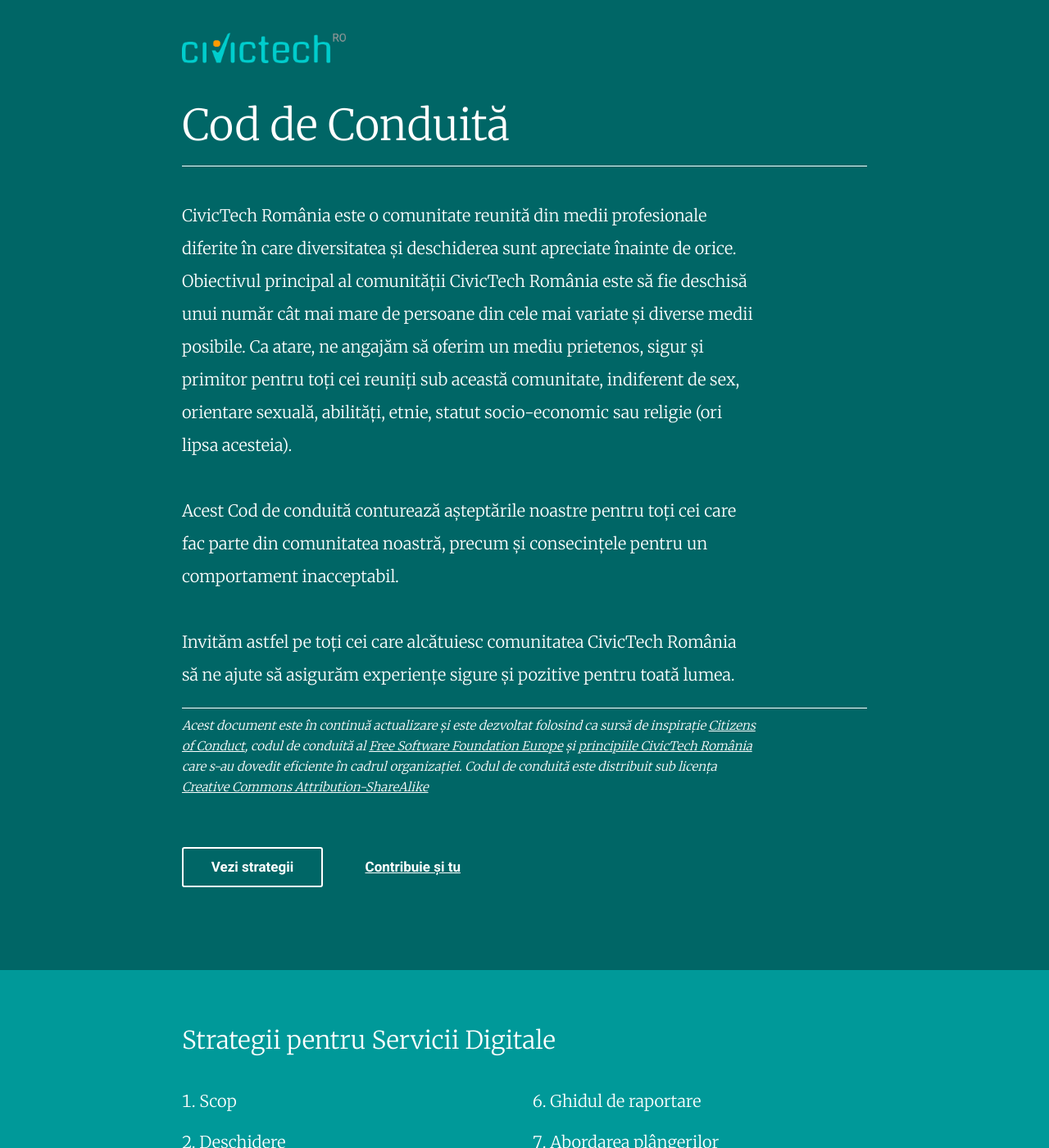
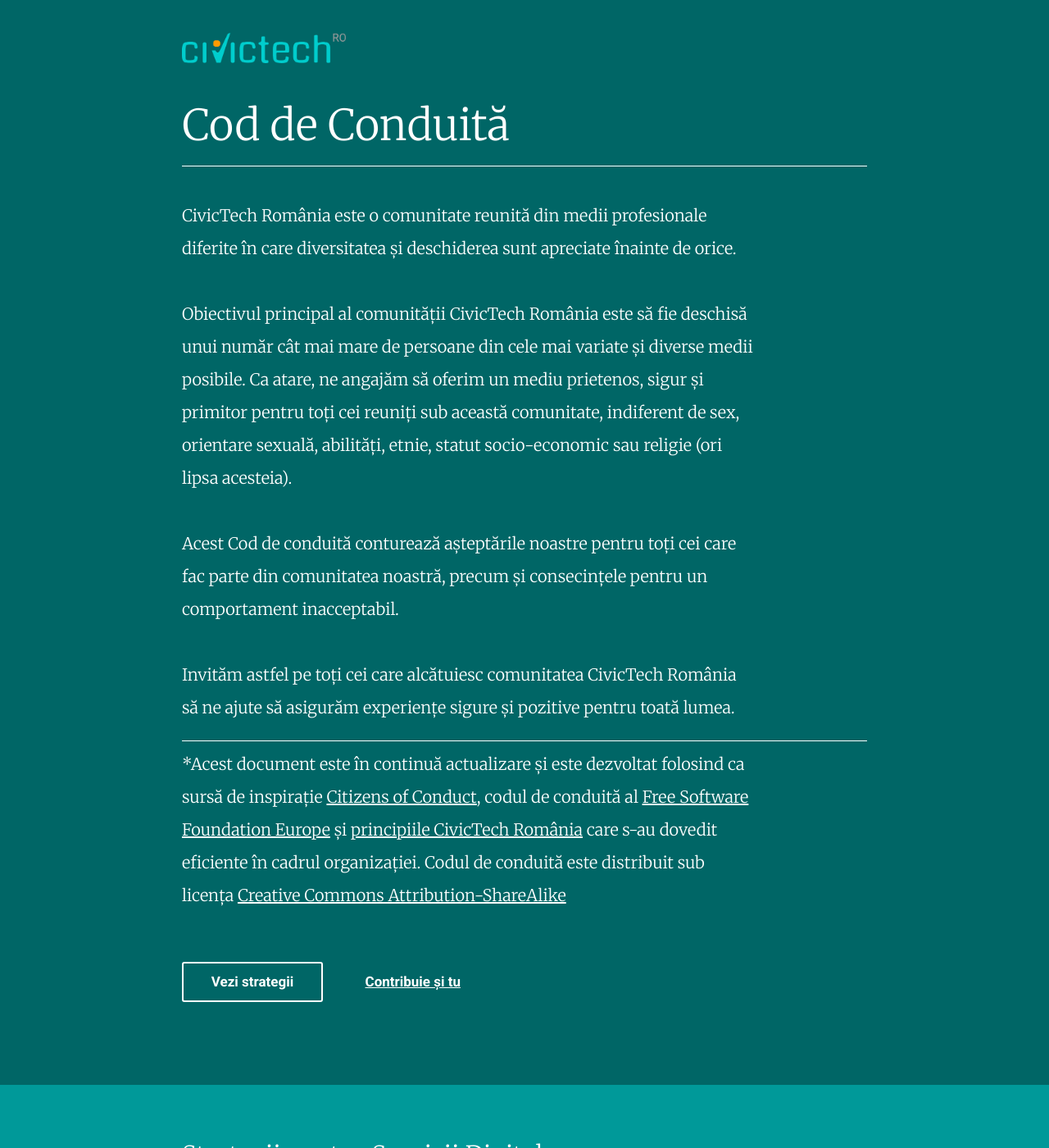
Before and after one commit to civictechro/code-of-conduct, a Jekyll site: the page built from index.html, in a window 1280 px wide and 1400 px high. Shown: the whole window at 82% size. Built offline with Jekyll 4.4.1, drawn with Linux system fonts in a browser that asks for light colours.

```diff
--- a/_includes/introduction.md
+++ b/_includes/introduction.md
@@ -1,6 +1,8 @@
 # Cod de Conduită
 
-CivicTech România este o comunitate reunită din medii profesionale diferite în care diversitatea și  deschiderea sunt apreciate înainte de orice. Obiectivul principal al comunității CivicTech România este să fie deschisă unui număr cât mai mare de persoane din cele mai variate și diverse medii posibile. Ca atare, ne angajăm să oferim un mediu prietenos, sigur și primitor pentru toți cei reuniți sub această comunitate, indiferent de sex, orientare sexuală, abilități, etnie, statut socio-economic sau religie (ori lipsa acesteia).
+CivicTech România este o comunitate reunită din medii profesionale diferite în care diversitatea și  deschiderea sunt apreciate înainte de orice.
+
+Obiectivul principal al comunității CivicTech România este să fie deschisă unui număr cât mai mare de persoane din cele mai variate și diverse medii posibile. Ca atare, ne angajăm să oferim un mediu prietenos, sigur și primitor pentru toți cei reuniți sub această comunitate, indiferent de sex, orientare sexuală, abilități, etnie, statut socio-economic sau religie (ori lipsa acesteia).
 
 Acest Cod de conduită conturează așteptările noastre pentru toți cei care fac parte din comunitatea noastră, precum și consecințele pentru un comportament inacceptabil.
 
@@ -8,4 +10,4 @@ Invităm astfel pe toți cei care alcătuiesc comunitatea CivicTech România să
 
 ***
 *Acest document este în continuă actualizare și este dezvoltat folosind ca sursă de inspirație [Citizens of Conduct](http://citizencodeofconduct.org/), codul de conduită al [Free Software Foundation Europe](https://fsfe.org/) și [principiile CivicTech România](https://civictech.ro/cine-suntem#principii) care s-au dovedit eficiente în cadrul organizației.
-Codul de conduită este distribuit sub licența [Creative Commons Attribution-ShareAlike](https://creativecommons.org/licenses/by-sa/3.0/)*
+Codul de conduită este distribuit sub licența [Creative Commons Attribution-ShareAlike](https://creativecommons.org/licenses/by-sa/3.0/)
```
